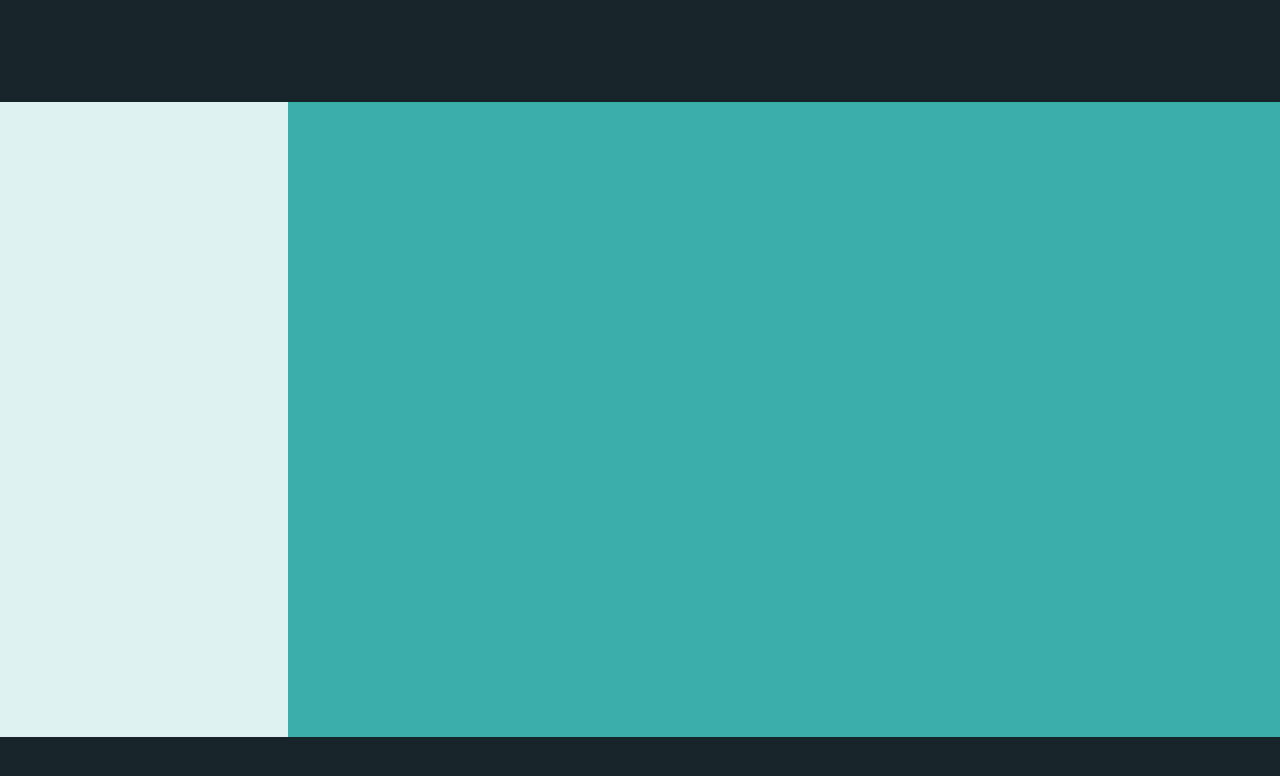
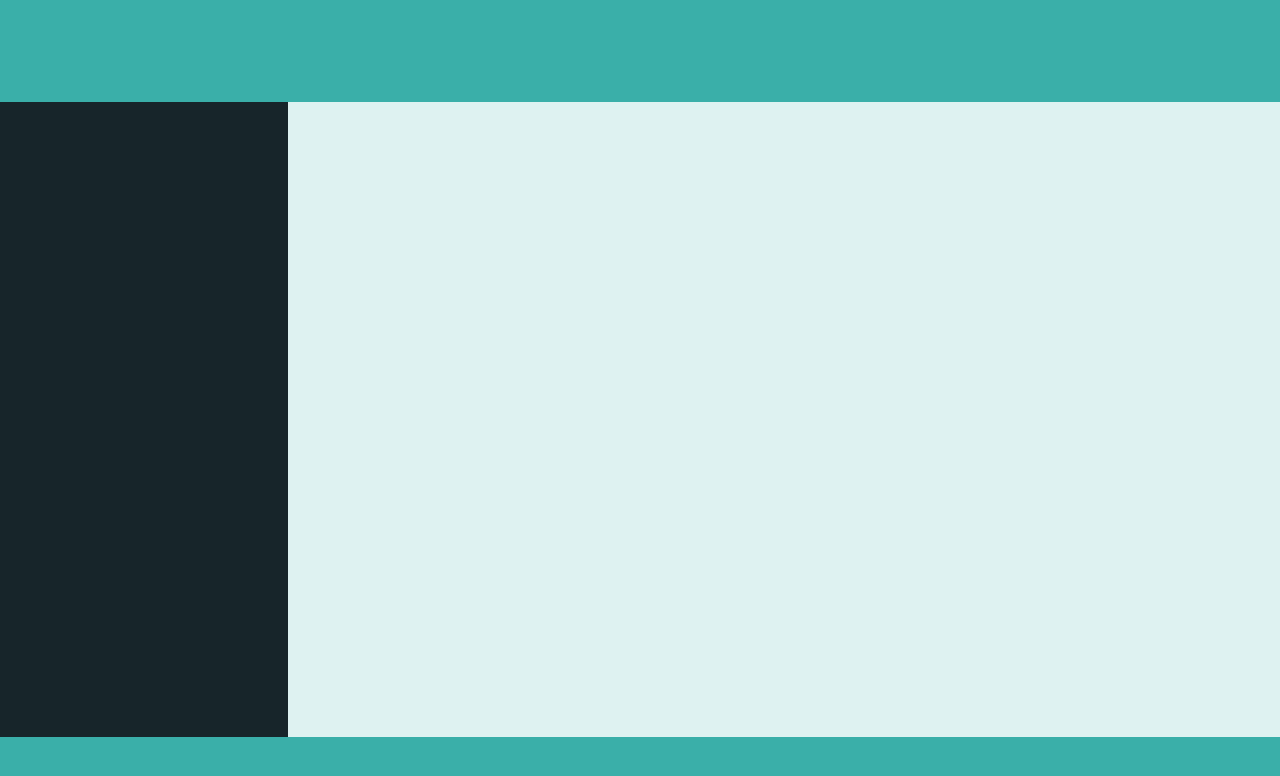
Before and after one commit to amroczeK/aws-amplify-seedsinspace, a React (Create React App) app: page / in a window 1280 px wide. Shown: the top 776 px of the page. Built offline with nearby package versions, Linux system fonts and the light colour scheme.

Commit message:
basic styling subject to change

```diff
--- a/src/GlobalStyle.js
+++ b/src/GlobalStyle.js
@@ -8,7 +8,7 @@ const GlobalStyle = createGlobalStyle`
     text-decoration: none !important;
 }
 body {
-    background: #3AAFA9;
+    background: ${({ theme }) => theme.secondaryLight};
     font-family: 'Montserrat', sans-serif;
 }
 `;
--- a/src/components/Nav/Footer.js
+++ b/src/components/Nav/Footer.js
@@ -13,5 +13,5 @@ const Container = styled.div`
   bottom: 0;
   height: 5rem;
   width: 100%;
-  background: ${({ theme }) => theme.primaryDark};
+  background: ${({ theme }) => theme.primaryBackground};
 `;
--- a/src/components/Nav/Header.js
+++ b/src/components/Nav/Header.js
@@ -12,5 +12,5 @@ const Container = styled.div`
   position: relative;
   height: 8rem;
   width: 100%;
-  background: ${({ theme }) => theme.primaryDark};
+  background: ${({ theme }) => theme.primaryBackground};
 `;
--- a/src/components/Nav/SideMenu.js
+++ b/src/components/Nav/SideMenu.js
@@ -13,5 +13,5 @@ const Container = styled.div`
   position: relative;
   width: 18rem;
   height: 100%;
-  background: ${({ theme }) => theme.secondaryLight};
+  background: ${({ theme }) => theme.primaryDark};
 `;
```
